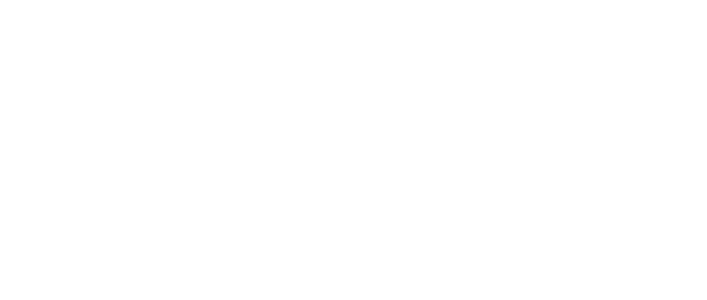
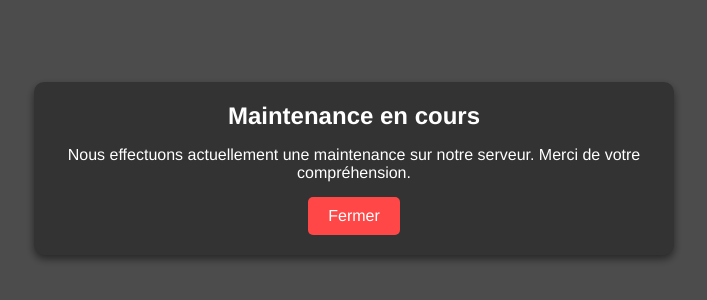
Before and after one commit to omar080299Dg/outils-gestion-frontend, an Angular app: page / in a window 1280 px wide. Shown: the part 252-552 px from the top of the page, without its empty margins (306-1013 px from the left). Built offline with nearby package versions, Linux system fonts and the light colour scheme.

Commit message:
popup angular

```diff
--- a/src/app/app.component.html
+++ b/src/app/app.component.html
@@ -1 +1,3 @@
+<app-maintenance-popup></app-maintenance-popup>
+
 <router-outlet></router-outlet>
--- a/src/app/app.component.ts
+++ b/src/app/app.component.ts
@@ -3,7 +3,7 @@
 @Component({
   selector: 'app-root',
   templateUrl: './app.component.html',
-  styleUrls: ['./app.component.css']
+  styleUrls: ['./app.component.css'],
 })
 export class AppComponent {
   title = 'outil-gestion';
--- a/src/app/app.module.ts
+++ b/src/app/app.module.ts
@@ -12,6 +12,7 @@
 import { MatTooltipModule } from '@angular/material/tooltip';
 import { UpdateClientComponent } from './update-client/update-client.component';
 import { RapportComponent } from './rapport/rapport.component';
+import { MaintenancePopupComponent } from './maintenance-popup/maintenance-popup.component';
 
 
 
@@ -21,6 +22,7 @@
   declarations: [
     AppComponent,
     EmployeProfileComponent,
+    MaintenancePopupComponent
   ],
   imports: [
     BrowserModule,
--- /dev/null
+++ b/src/app/maintenance-popup/maintenance-popup.component.css
@@ -0,0 +1,58 @@
+.maintenance-popup {
+  position: fixed;
+  top: 0;
+  left: 0;
+  width: 100%;
+  background-color: rgba(0, 0, 0, 0.7);
+  color: white;
+  text-align: center;
+  padding: 20px;
+  font-size: 18px;
+  z-index: 1000;
+  display: flex;
+  justify-content: center;
+  align-items: center;
+  min-height: 100vh;
+  transition: opacity 0.3s ease-in-out;
+}
+
+.popup-content {
+  background-color: #333;
+  padding: 20px;
+  border-radius: 10px;
+  box-shadow: 0 4px 8px rgba(0, 0, 0, 0.5);
+  max-width: 600px;
+  width: 100%;
+}
+
+.popup-header {
+  font-size: 24px;
+  font-weight: bold;
+  margin-bottom: 15px;
+}
+
+.popup-message {
+  font-size: 16px;
+  margin-bottom: 15px;
+}
+
+.popup-date {
+  font-size: 14px;
+  margin-bottom: 20px;
+  font-style: italic;
+}
+
+.popup-close {
+  background-color: #ff4747;
+  color: white;
+  border: none;
+  padding: 10px 20px;
+  font-size: 16px;
+  cursor: pointer;
+  border-radius: 5px;
+  transition: background-color 0.3s ease;
+}
+
+.popup-close:hover {
+  background-color: #ff0000;
+}
--- /dev/null
+++ b/src/app/maintenance-popup/maintenance-popup.component.html
@@ -0,0 +1,7 @@
+<div *ngIf="isMaintenance" class="maintenance-popup">
+  <div class="popup-content">
+    <span class="popup-header">Maintenance en cours</span>
+    <p class="popup-message">Nous effectuons actuellement une maintenance sur notre serveur. Merci de votre compréhension.</p>
+    <button class="popup-close" (click)="closePopup()">Fermer</button>
+  </div>
+</div>
--- /dev/null
+++ b/src/app/maintenance-popup/maintenance-popup.component.ts
@@ -0,0 +1,21 @@
+import { Component } from '@angular/core';
+
+@Component({
+  selector: 'app-maintenance-popup',
+  templateUrl: './maintenance-popup.component.html',
+  styleUrl: './maintenance-popup.component.css'
+})
+export class MaintenancePopupComponent {
+  isMaintenance: boolean = true;  // Maintenir l'état de la popup
+  currentDate: Date = new Date();  // Date de la maintenance (actuelle)
+
+  constructor() {}
+
+  ngOnInit(): void {
+    // Logique d'initialisation si nécessaire
+  }
+
+  closePopup(): void {
+    this.isMaintenance = false;  // Cacher la popup lorsqu'on clique sur "Fermer"
+  }
+}
```
Also changed, not shown: 1 other file (tests, documents, lock files or other folders).
